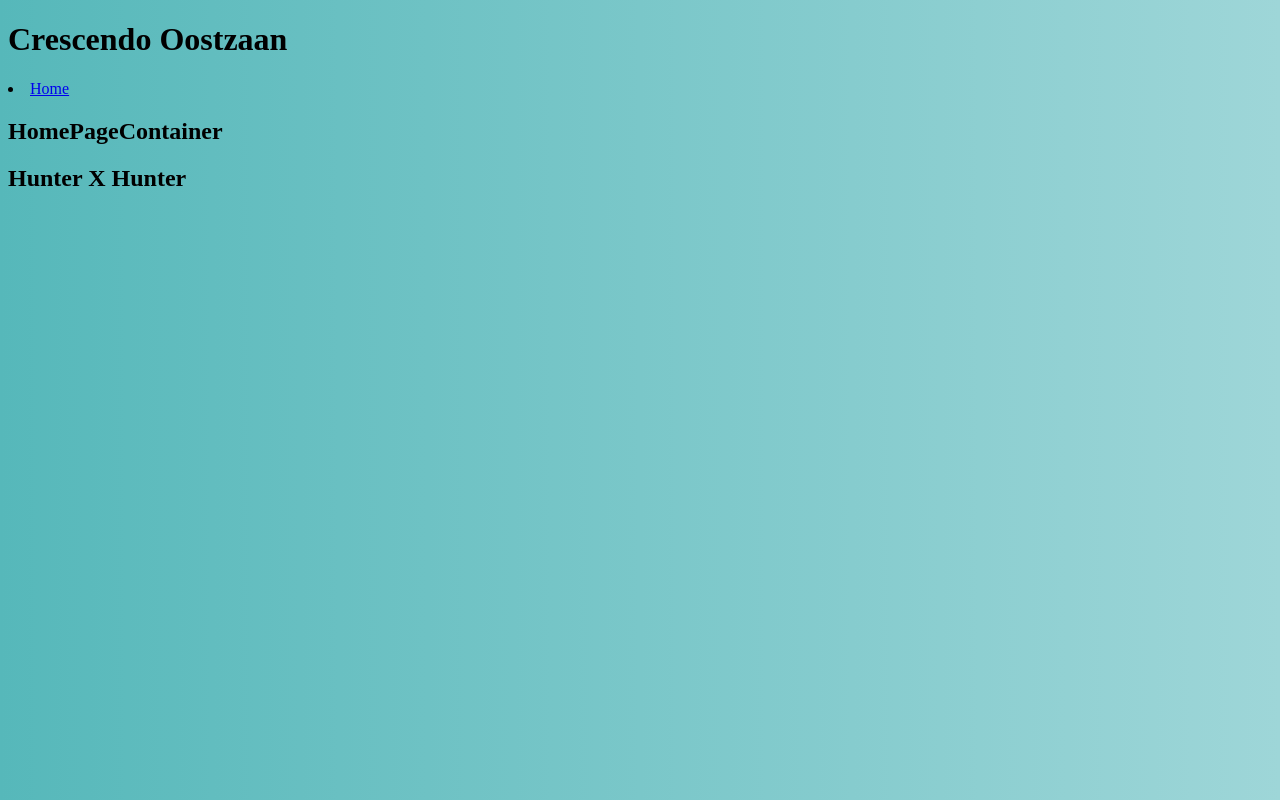
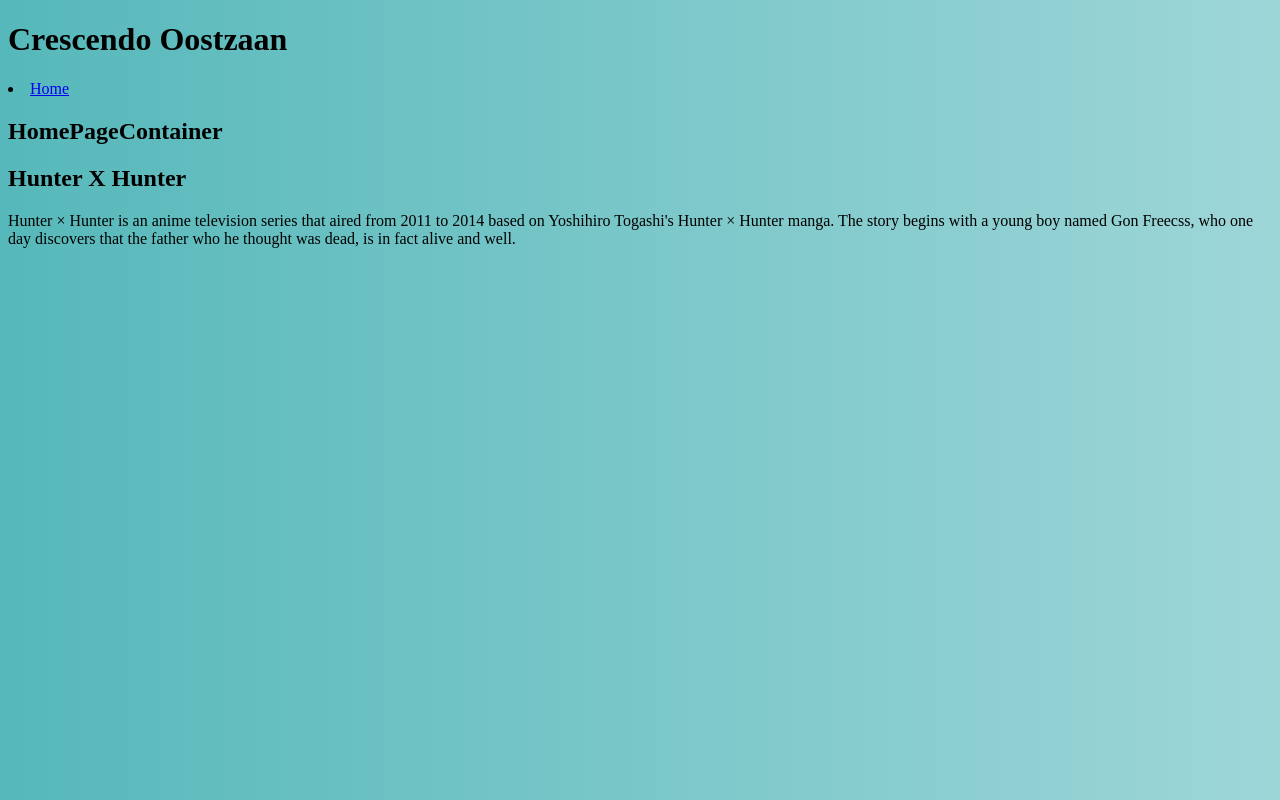
Before and after one commit to marcianosr/CrescendoOostzaanv2, a React app: page / in a window 1280 px wide. Built offline with nearby package versions, Linux system fonts and the light colour scheme.

Commit message:
Rewriting redux stuff.

```diff
--- a/src/actions/posts.js
+++ b/src/actions/posts.js
@@ -1,8 +1,8 @@
 export function getPosts(posts) {
   // Fake ajax request.
-	// setTimeout(() => {
-	// 	posts = [{ id: 1, title: 'Hunter X Hunter', body: 'An adventure with Gon, Killua, Leorio and Kurapika in short.'}]
-	// }, 3000);
+	setTimeout(() => {
+
+	}, 3000);
 
 	return {
 		type: 'GET_POSTS',
--- a/src/containers/HomePageContainer.js
+++ b/src/containers/HomePageContainer.js
@@ -13,12 +13,25 @@
 
 	render() {
 		const { loading, posts } = this.props;
-		console.log(this.props, 'props');
+		console.log(this.props.loading)
+
 		return (
 			<section>
 				<h2>HomePageContainer</h2>
-				{ loading && <div> loading... </div>}
-				{ !loading && <h1> {posts[0].title} </h1>}
+
+				{loading && <div> loading... </div>}
+
+				{!loading &&
+					posts.map((post) => {
+						return (
+							<div key={post.id}>
+								<h1>{post.title}</h1>
+								<p>{post.body}</p>
+							</div>
+						)
+
+					})
+				}
 			</section>
 		)
 	}
@@ -30,7 +43,7 @@
 
 const mapStateToProps = state => {
   return {
-		posts: state.posts
+		posts: state.posts,
   };
 }
 
@@ -38,6 +51,4 @@
 	getPosts
 }
 
-
-
 export default connect(mapStateToProps, mapDispatchToProps)(HomePageContainer);
```
